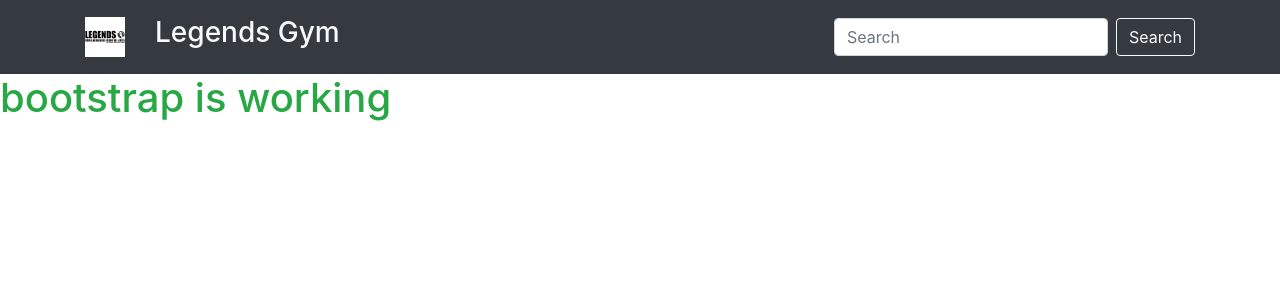
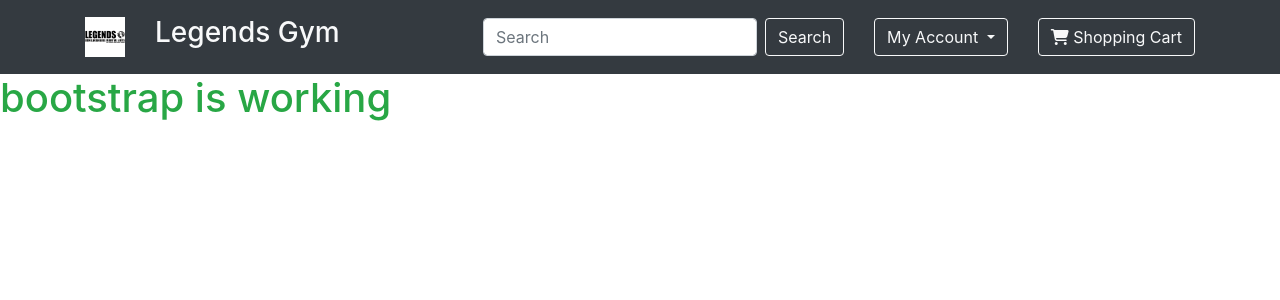
Before and after one commit to DerekMor/legends_gym, a Django app: template home/templates/home/index.html in a window 1280 px wide. Shown: the top 300 px of the page. Run offline with Django 3.2, Linux system fonts and the light colour scheme; the template is opened without the code that fills it, so the values that code supplies are empty; some libraries are stand-ins or nearby versions.

Commit message:
Add account with signup/login links and basic cart button to header

```diff
--- a/templates/base.html
+++ b/templates/base.html
@@ -17,6 +17,7 @@
     {% endblock %}
 
     {% block core_js %}
+    <script src="https://kit.fontawesome.com/41317a6613.js" crossorigin="anonymous"></script>
     <script src="https://cdn.jsdelivr.net/npm/jquery@3.5.1/dist/jquery.min.js"
         integrity="sha256-9/aliU8dGd2tb6OSsuzixeV4y/faTqgFtohetphbbj0=" crossorigin="anonymous"></script>
     <script src="https://cdn.jsdelivr.net/npm/bootstrap@4.6.2/dist/js/bootstrap.bundle.min.js"
@@ -58,6 +59,32 @@
                         <button class="btn btn-outline-light my-2 my-sm-0" type="submit">Search</button>
                     </form>
                 </div>
+
+                <!-- Account -->
+                <div class="col-auto">
+                    <div class="dropdown">
+                        <button class="btn btn-outline-light dropdown-toggle" type="button" id="accountDropdown"
+                            data-toggle="dropdown" aria-haspopup="true" aria-expanded="false">
+                            My Account
+                        </button>
+                        <div class="dropdown-menu" aria-labelledby="accountDropdown">
+                            {% if user.is_authenticated %}
+                            <a class="dropdown-item" href="#">Profile</a> <!-- add profile link -->
+                            <a class="dropdown-item" href="{% url 'account_logout' %}">Logout</a>
+                            {% else %}
+                            <a class="dropdown-item" href="{% url 'account_login' %}">Login</a>
+                            <a class="dropdown-item" href="{% url 'account_signup' %}">Register</a>
+                            {% endif %}
+                        </div>
+                    </div>
+                </div>
+
+                <!-- Shopping Cart Icon -->
+                <div class="col-auto">
+                    <a class="btn btn-outline-light" href="#">
+                        <i class="fas fa-shopping-cart"></i> Shopping Cart
+                    </a>
+                </div>
             </div>
         </div>
     </header>
```
